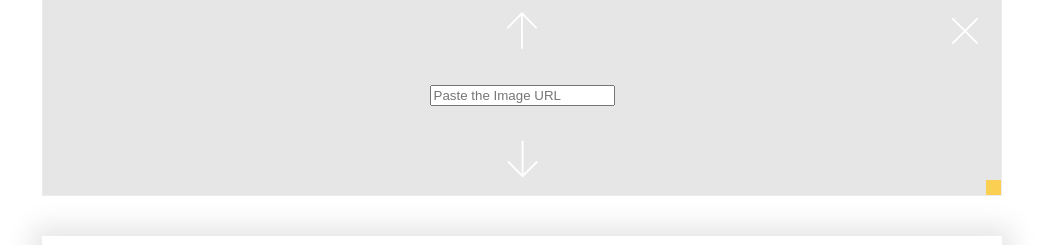
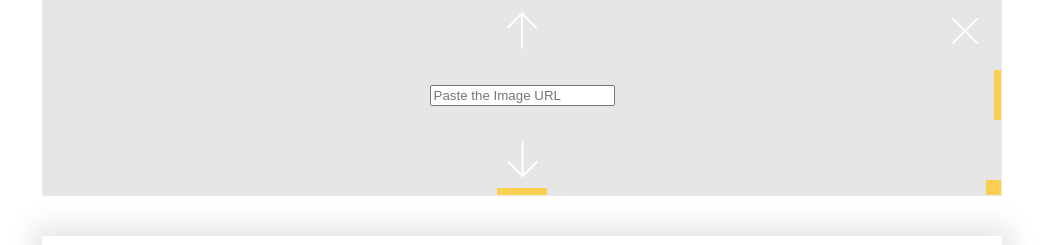
Before and after one commit to MarieMalarme/images-layout, a React (Create React App) app: page / in a window 1280 px wide. Both pictures are taken after a click on the element "+ Add a new image". Shown: the part 186-431 px from the top of the page, without its empty margins (118-1161 px from the left). Built offline with nearby package versions, Linux system fonts and the light colour scheme.

Commit message:
Added 2 handlers : `handler-down` to only affect the height, and `handler-right` to only affect the width.

```diff
--- a/src/App.css
+++ b/src/App.css
@@ -31,11 +31,28 @@ body {
 
 .handler {
   position: absolute;
+  background: #fbd052;
+}
+
+.handler-corner {
   width: 15px;
   height: 15px;
   right: 0;
   bottom: 0;
-  background: #fbd052;
+}
+
+.handler-down {
+  width: 50px;
+  height: 7px;
+  bottom: 0;
+  align-self: center;
+}
+
+.handler-right {
+  width: 7px;
+  height: 50px;
+  right: 0;
+  top: calc(50% - 25px);
 }
 
 .button {
--- a/src/App.js
+++ b/src/App.js
@@ -270,7 +270,19 @@ const Controllers = ({
     />
 
     <div
-      className="handler"
+      className="handler handler-corner"
+      onMouseDown={() => {
+        setHasMouseDown(true)
+      }}
+    />
+    <div
+      className="handler handler-down"
+      onMouseDown={() => {
+        setHasMouseDown(true)
+      }}
+    />
+    <div
+      className="handler handler-right"
       onMouseDown={() => {
         setHasMouseDown(true)
       }}
```
